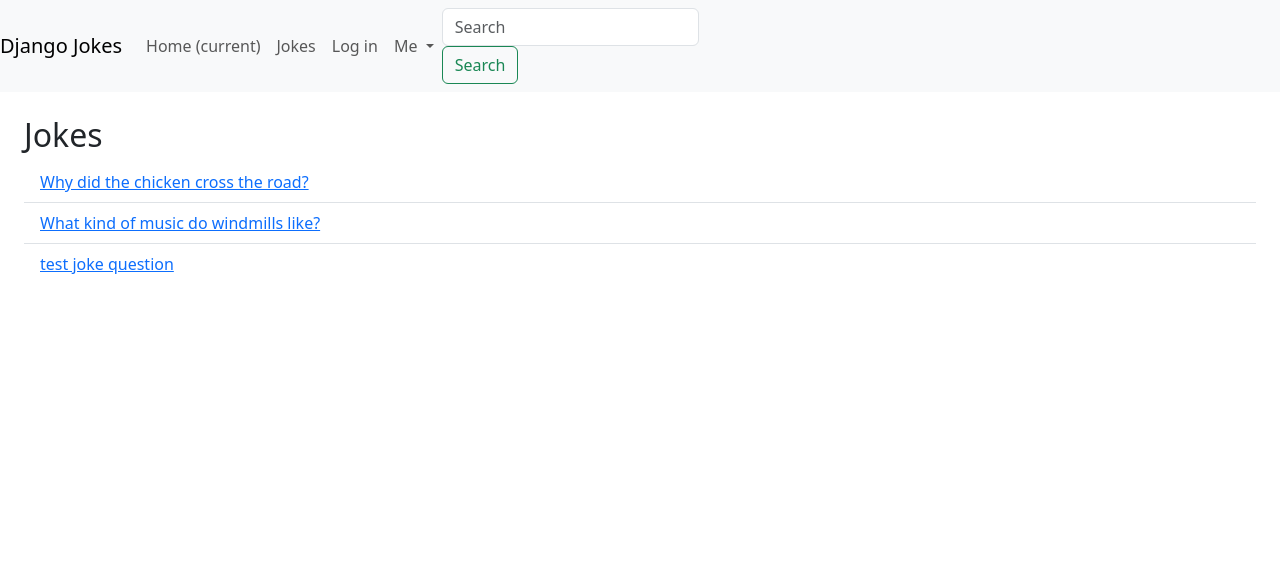
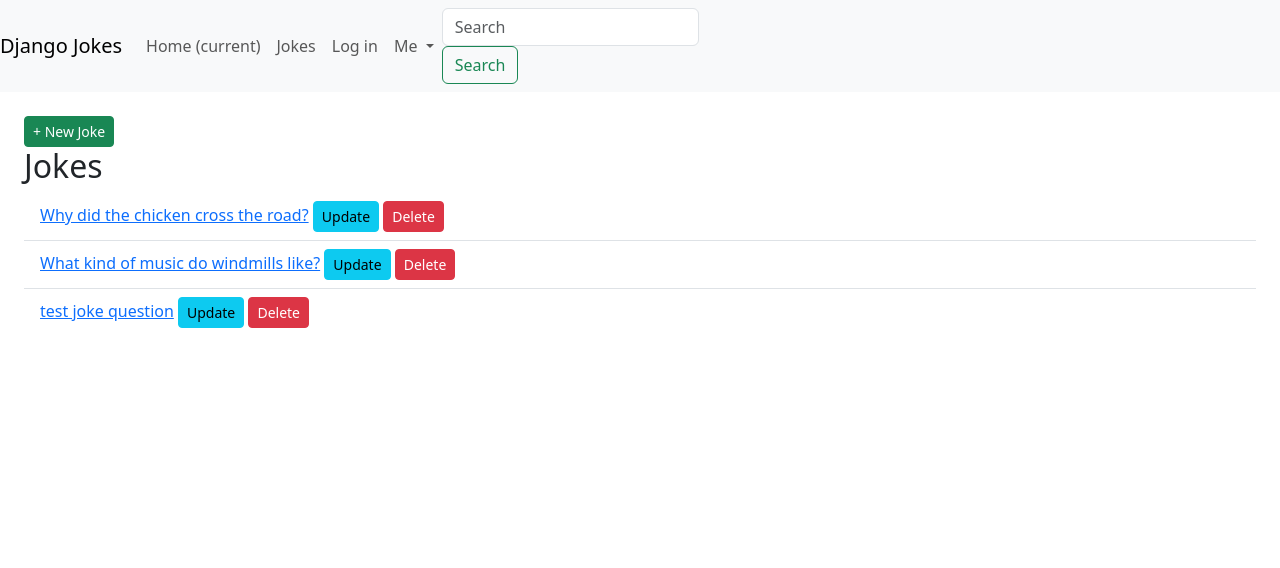
Before and after one commit to S-ie-s/djangojokes, a Django app: page /jokes/ in a window 1280 px wide. Shown: the top 568 px of the page. Run offline with Django 5.2, Linux system fonts and the light colour scheme; data comes from the database, SQL or seed files in the repository; both versions use the stored data as it was after the commit.

Commit message:
opdrachten 13,14,15

```diff
--- a/jokes/urls.py
+++ b/jokes/urls.py
@@ -1,8 +1,11 @@
 from django.urls import path
-from .views import JokeListView, JokeDetailView
+from .views import JokeListView, JokeDetailView, JokeCreateView, JokeUpdateView, JokeDeleteView
 
 app_name = 'jokes'
 urlpatterns = [
-path('joke/<int:pk>/', JokeDetailView.as_view(), name='detail'),
-path('', JokeListView.as_view(), name='jokes'),
+    path('joke/<int:pk>/update/', JokeUpdateView.as_view(), name='update'),
+    path('joke/create/', JokeCreateView.as_view(), name='create'),
+    path('joke/<int:pk>/', JokeDetailView.as_view(), name='detail'),
+    path('', JokeListView.as_view(), name='jokes'),
+    path('joke/<int:pk>/delete/', JokeDeleteView.as_view(), name='delete'),
 ]
--- a/jokes/views.py
+++ b/jokes/views.py
@@ -1,12 +1,25 @@
 # from django.shortcuts import render
 
 
-from django.views.generic import DetailView, ListView
+from django.views.generic import DetailView, ListView, CreateView, UpdateView, DeleteView
 
 from .models import Joke
-4.
+from django.urls import reverse_lazy
+
+class JokeCreateView(CreateView):
+    model = Joke
+    fields = ['question', 'answer']
+
 class JokeDetailView(DetailView):
     model = Joke
 
 class JokeListView(ListView):
     model = Joke
+
+class JokeUpdateView(UpdateView):
+    model = Joke
+    fields = ['question', 'answer']
+
+class JokeDeleteView(DeleteView):
+    model = Joke
+    success_url = reverse_lazy('jokes:list')
--- a/templates/jokes/joke_list.html
+++ b/templates/jokes/joke_list.html
@@ -1,11 +1,19 @@
 {% extends "_base.html" %}
+
 {% block title %}Jokes{% endblock %}
 {% block main %}
+    <a class="btn btn-success btn-sm float-right" href="{% url 'jokes:create' %}">
+    + New Joke
+    </a>
         <h2>Jokes</h2>
     <ul class="list-group list-group-flush mb-3">
     {% for joke in joke_list %}
         <li class="list-group-item">
             <a href="{{ joke.get_absolute_url }}">{{ joke.question }}</a>
+            <a href="{% url 'jokes:update' joke.pk %}"
+            class="btn btn-info btn-sm float-right mr-2">Update</a>
+            <a href="{% url 'jokes:delete' joke.pk %}"
+            class="btn btn-danger btn-sm float-right mr-2">Delete</a>
         </li>
     {% endfor %}
     </ul>
```
Also changed, not shown: templates/jokes/joke_confirm_delete.html (added, +14 -0 lines), templates/jokes/joke_form.html (added, +15 -0 lines), db.sqlite3. Lines whose indentation alone changed are shown as unchanged.
